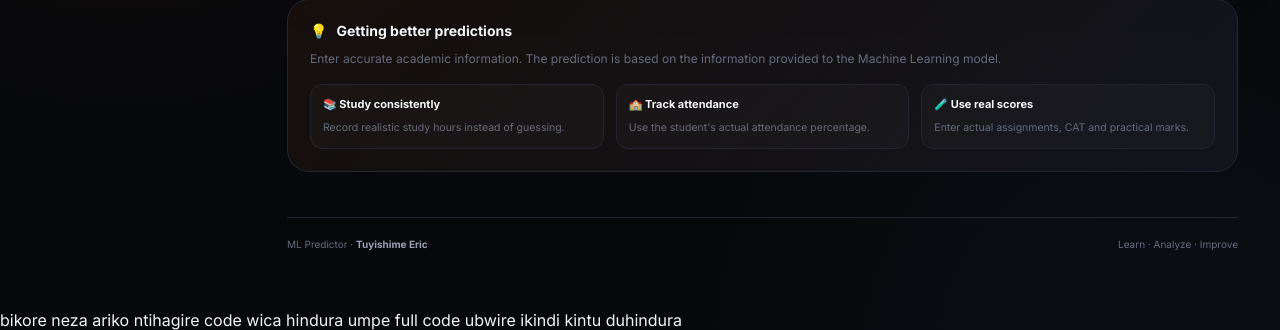
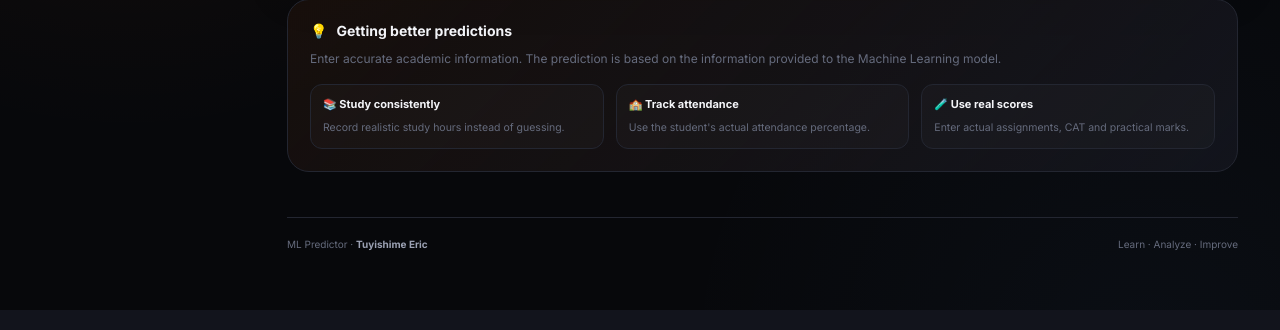
Before and after one commit to ineza0/machine_learning_project_, a Flask app: page /dashboard in a window 1280 px wide. Shown: the part 1155-1485 px from the top of the page. Run offline with Flask 3, Linux system fonts and the light colour scheme; the visitor is signed in with stand-in values (Sample User, id 1); data that the repository does not hold is empty.

Commit message:
Update index.html

```diff
--- a/templates/index.html
+++ b/templates/index.html
@@ -4369,5 +4369,3 @@
 
 </body>
 </html>
-
-    bikore neza ariko ntihagire code  wica    hindura umpe  full code  ubwire ikindi kintu  duhindura
```
